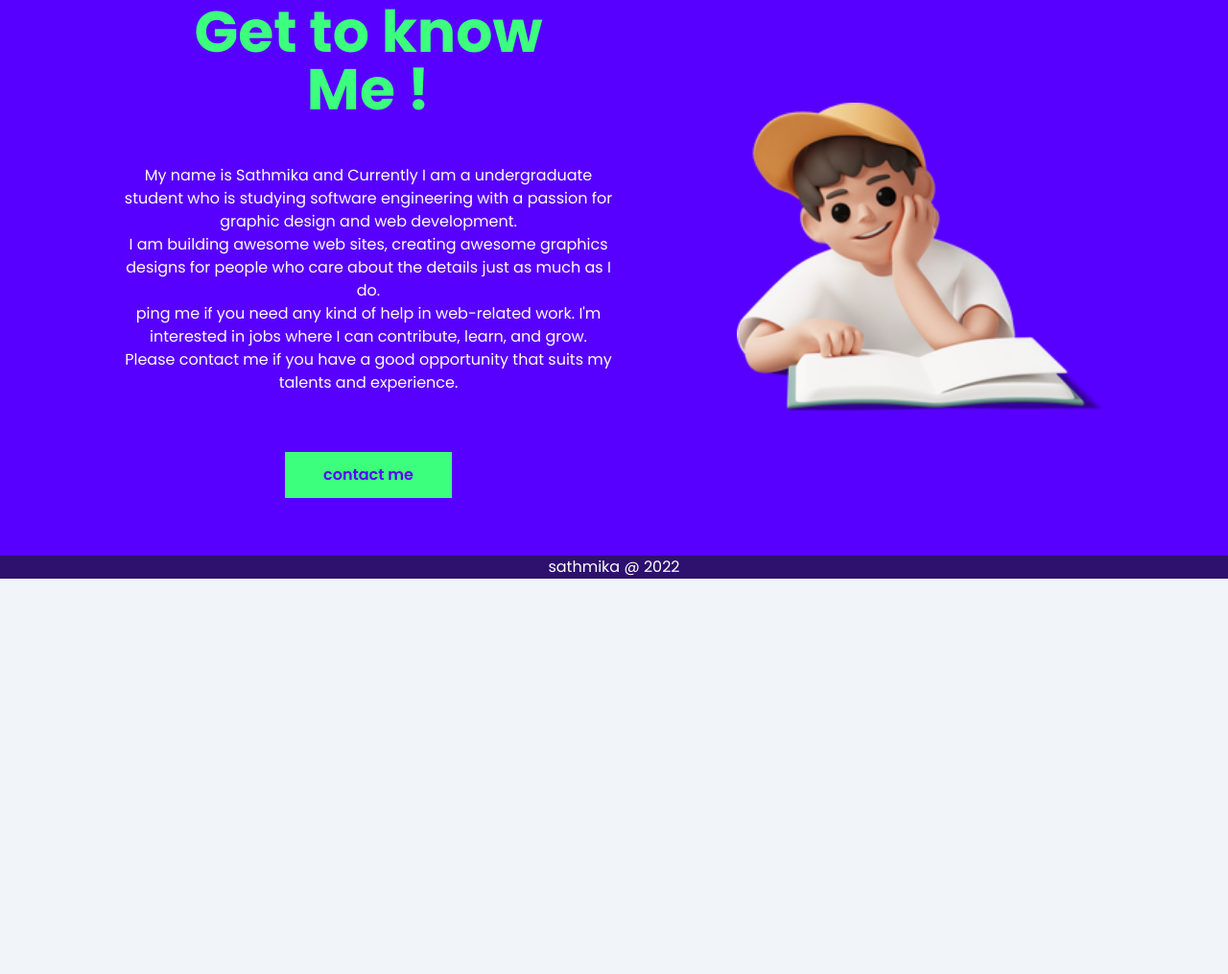
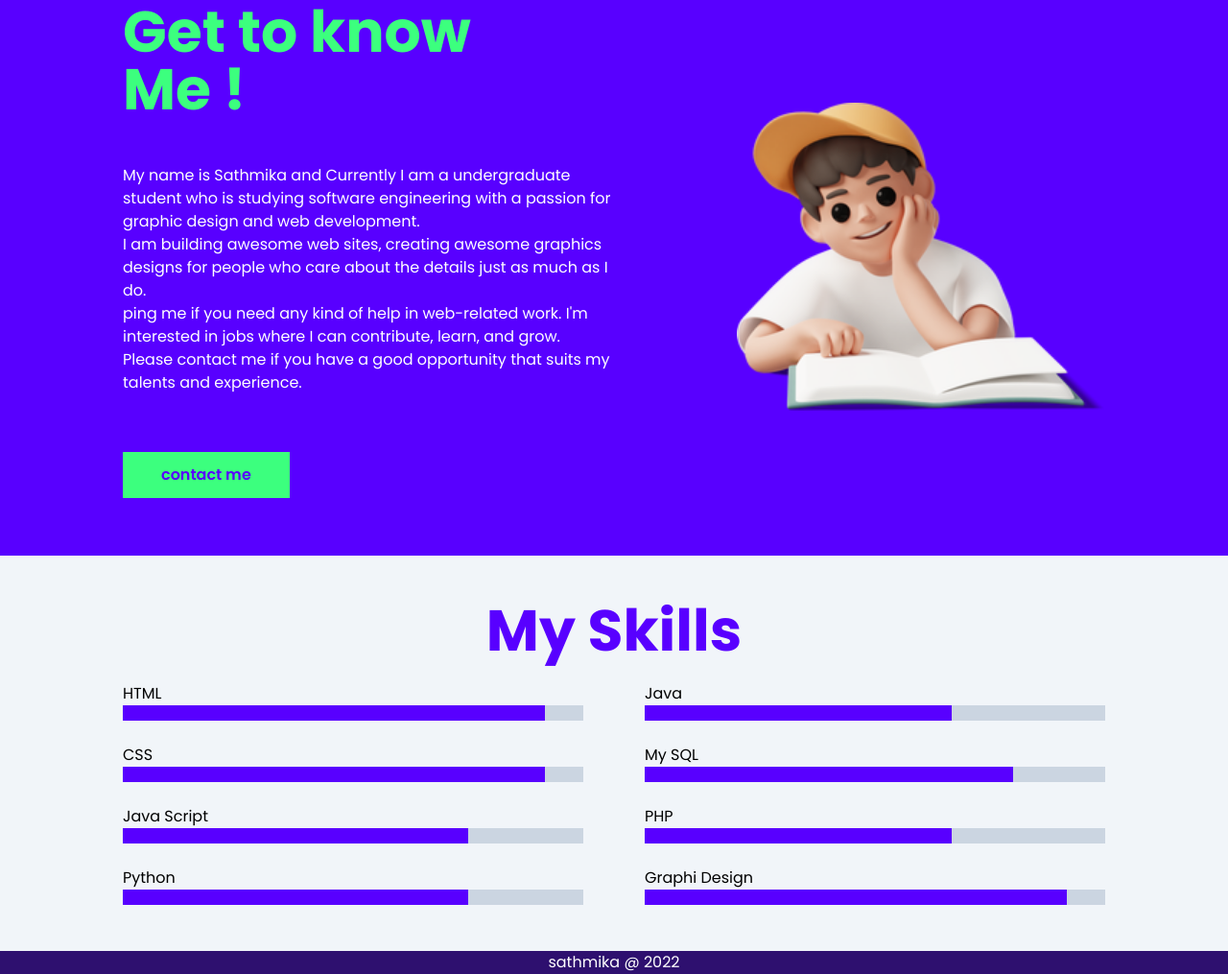
Before and after one commit to Sathmikasenadheera01/Sathmika-personal, a website: page index.html in a window 1280 px wide. Shown: the part 1295-2310 px from the top of the page at 96% size. Before the commit the page ends 1898 px from the top, so only its background shows below. Drawn offline with nearby package versions, Linux system fonts and the light colour scheme.

Commit message:
add skills section

```diff
--- a/index.html
+++ b/index.html
@@ -111,7 +111,7 @@
     </div>
 
     <!-- about me -->
-    <div class="flex flex-col md:flex-row items-center justify-between px-12 md:px-24 lg:px-32 py-12 bg-primary text-center">
+    <div class="flex flex-col md:flex-row items-center justify-between px-12 md:px-24 lg:px-32 py-12 bg-primary text-center md:text-left">
       <div class="md:w-1/2">
         <h1 class="text-secondary text-5xl md:text-6xl font-bold" data-aos="fade-up">Get to know <br> Me !</h1>
         <p class="text-white my-12 font-normal" data-aos="fade-up">
@@ -133,6 +133,60 @@
       </div>
     </div>
 
+    <!-- skills -->
+    <div class="px-12 md:px-24 lg:px-32 py-12">
+        <h1 class="text-primary text-5xl md:text-6xl font-bold text-center" data-aos="fade-up">My Skills</h1>
+        <div class="flex flex-col md:flex-row md:gap-16 " data-aos="fade-up">
+
+            <div class="basis-1/2">
+                <p class="mt-6">HTML</p>
+                <div class="bg-slate-300 h-4 relative -z-10 w-full">
+                    <div class="w-11/12 absolute bg-primary h-4 z-10"></div>
+                </div>
+
+                <p class="mt-6">CSS</p>
+                <div class="bg-slate-300 h-4 relative -z-10 w-full">
+                    <div class="w-11/12 absolute bg-primary h-4 z-10"></div>
+                </div>
+
+                <p class="mt-6">Java Script</p>
+                <div class="bg-slate-300 h-4 relative -z-10 w-full">
+                    <div class="w-3/4 absolute bg-primary h-4 z-10"></div>
+                </div>
+
+                <p class="mt-6">Python</p>
+                <div class="bg-slate-300 h-4 relative -z-10 w-full">
+                    <div class="w-3/4 absolute bg-primary h-4 z-10"></div>
+                </div>
+
+            </div>
+
+            <div class="basis-1/2">
+                <p class="mt-6">Java</p>
+                <div class="bg-slate-300 h-4 relative -z-10 w-full">
+                    <div class="w-4/6 absolute bg-primary h-4 z-10"></div>
+                </div>
+
+                <p class="mt-6">My SQL</p>
+                <div class="bg-slate-300 h-4 relative -z-10 w-full">
+                    <div class="w-4/5 absolute bg-primary h-4 z-10"></div>
+                </div>
+
+                <p class="mt-6">PHP</p>
+                <div class="bg-slate-300 h-4 relative -z-10 w-full">
+                    <div class="w-2/3 absolute bg-primary h-4 z-10"></div>
+                </div>
+
+                <p class="mt-6">Graphi Design</p>
+                <div class="bg-slate-300 h-4 relative -z-10 w-full">
+                    <div class="w-11/12 absolute bg-primary h-4 z-10"></div>
+                </div>
+            </div>
+
+        </div>
+
+    </div>
+
     <footer class="text-center bg-dark-primary text-white">
         <p>
             sathmika @ 2022
```
Also changed, not shown: dist/output.css.
